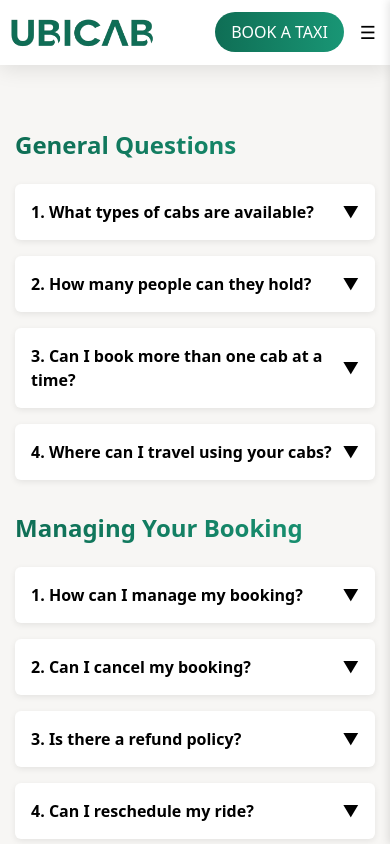
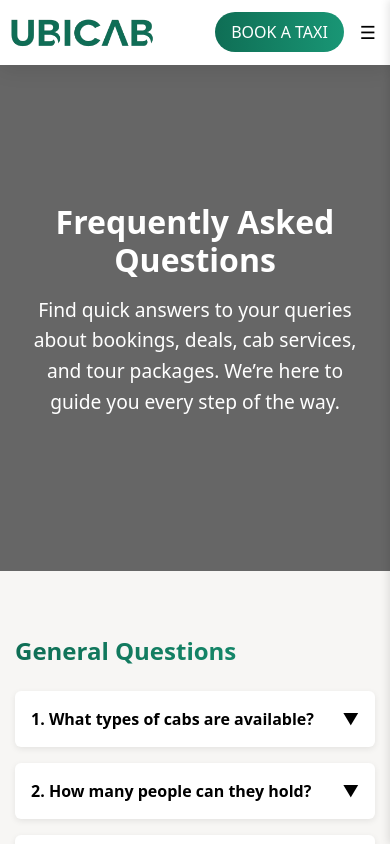
Before and after one commit to godhaniaesha/Ucab, a React (Create React App) app in the folder front/: page /faq in a window 390 px wide. Built offline with nearby package versions, Linux system fonts and the light colour scheme.

Commit message:
feat: add hero section to FAQ page and improve responsiveness of contact section

```diff
--- a/front/src/pages/Faq.js
+++ b/front/src/pages/Faq.js
@@ -37,6 +37,30 @@ const Faq = () => {
   ];
 
   return (
+
+    <>
+
+      {/* Hero Section */}
+      <section
+        className="service-hero"
+        style={{
+          backgroundImage:
+            "url('https://yandex-images.clstorage.net/9ICmJ6388/b977b6BiM/e4TSF6q-acMCzvaOdfzmpSV0vJnw6lFGGaGnqrcqp3IwOqLApqTqaVGirMUj91ZT3Y2cVu4Bi4vAtWLJRyB0_SaBgx6bo32-b5Pm7yXc6rEtAcmVtJs5V23IrtvjfpteHBqiOE9sf7G1DzRk7hK-Lr2llQPqeNbyvRD72KrBETxHVHZntk4cv9IeX_JdMJYlBTGc-fxrBWsxJfbb2_OXx0FTIoRnsB8B4Ss40PrSDgaJrT2Dn1B2JiFIElBmPTVgs0DqZ4LW9Jvq_vdSxUiOabUJqOkEg1mrYTEai5OTW8dxT9aM96D_2eGTSKDGCspa9Q3h21sgmkYdIJLoVgW9mGcAGucK-mB35sYjdklESoVxfdSZVAvVo11Vek8f81s3zT8O5B8MR2HVf1RUmtK6CoUNuXMTeE4KLXhSQI79sSSr4LKnEt64p_ZWK5ohmAZ9mQmwFWA_Zb_VOXoXc3fXr3W3-uBr1Mc90ffg4Jr6Vpbl2Qk3p3Ti6llMktDS4Y0oH5zGd4IegNN69q--8UiSVXHF2LW438XP7d32ax8nnzchO76YA8jj-emDrHTeloLeaTnVuxto0notNMaEmqFh9Lc4gt-apizLsnJ3Hvlggj2VPRS9jCP1Q1WlIj_j_1dDYU_-wNM4S5Fx7_gItqYaKiHFZcNThGLyPaRuYB7pOexfdL7PlpYAd9Ji--r1JO7pkQGMwUj3oUOxje7Dx--r9-3vooQX8Eud9ZdQVNYqgmbZXeGnKyAKnlG00oAiPYGIZwxeSyZuGGeSivdS2Ri6ieXFnJVQd7WnbR1-v4_7X7_JE1oAO9ATWQnv1MQWOlYK3blBm7_Uzh7FiKpMxj2N1PP4kt9K5pi3_rrTGl1sCv3RNZyBhHP5r_EZPuNfo28_uftOrI9gJ3VlL6zU-i6yAmUFjTurRP7qSfDW0JI1qajfCPIjvv50V4baa9IZbLp56V2sEeiTza8Bnf5TPx8c')" ,
+          backgroundSize: "cover",
+          backgroundPosition: "center",
+        }}
+      >
+        <div className="service-hero-content">
+  <h1>Frequently Asked Questions</h1>
+  <p>
+    Find quick answers to your queries about bookings, deals, cab services,
+    and tour packages. We’re here to guide you every step of the way.
+  </p>
+</div>
+
+      </section>
+
+
       <section>
         <div className="faq_section">
           <div className="x_container_f x_faq_grid">
@@ -114,6 +138,7 @@ const Faq = () => {
           </div>
         </div>
       </section>
+    </>
   );
 };
 
--- a/front/src/style/Contect.css
+++ b/front/src/style/Contect.css
@@ -47,8 +47,6 @@
   padding: 50px 20px;
 }
 
-
-
 .z_cntct_container {
   display: flex;
   flex-wrap: wrap;
@@ -96,11 +94,14 @@
   border-radius: 5px;
 }
 
-
 /* Responsive */
 @media (max-width: 768px) {
   .z_cntct_container {
     flex-direction: column;
+  }
+
+  .z_cntct_hero_title {
+    font-size: 2rem;
   }
 }
 
--- a/front/src/style/Service.css
+++ b/front/src/style/Service.css
@@ -35,3 +35,10 @@
   font-size: 1.2rem;
   line-height: 1.6;
 }
+
+
+@media only screen and (max-width: 768px) {
+  .service-hero-content h1 {
+    font-size: 2rem !important;
+}
+}
```
Lines whose indentation alone changed are shown as unchanged.
